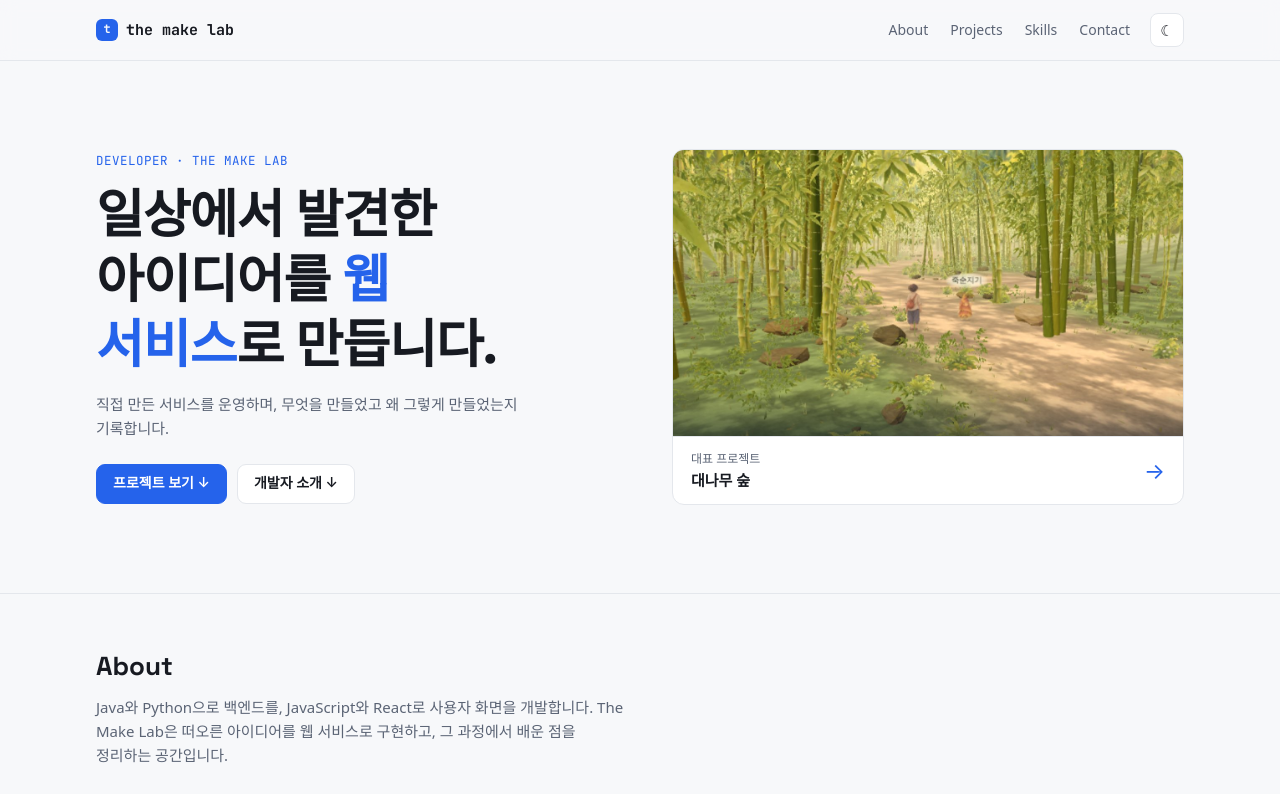
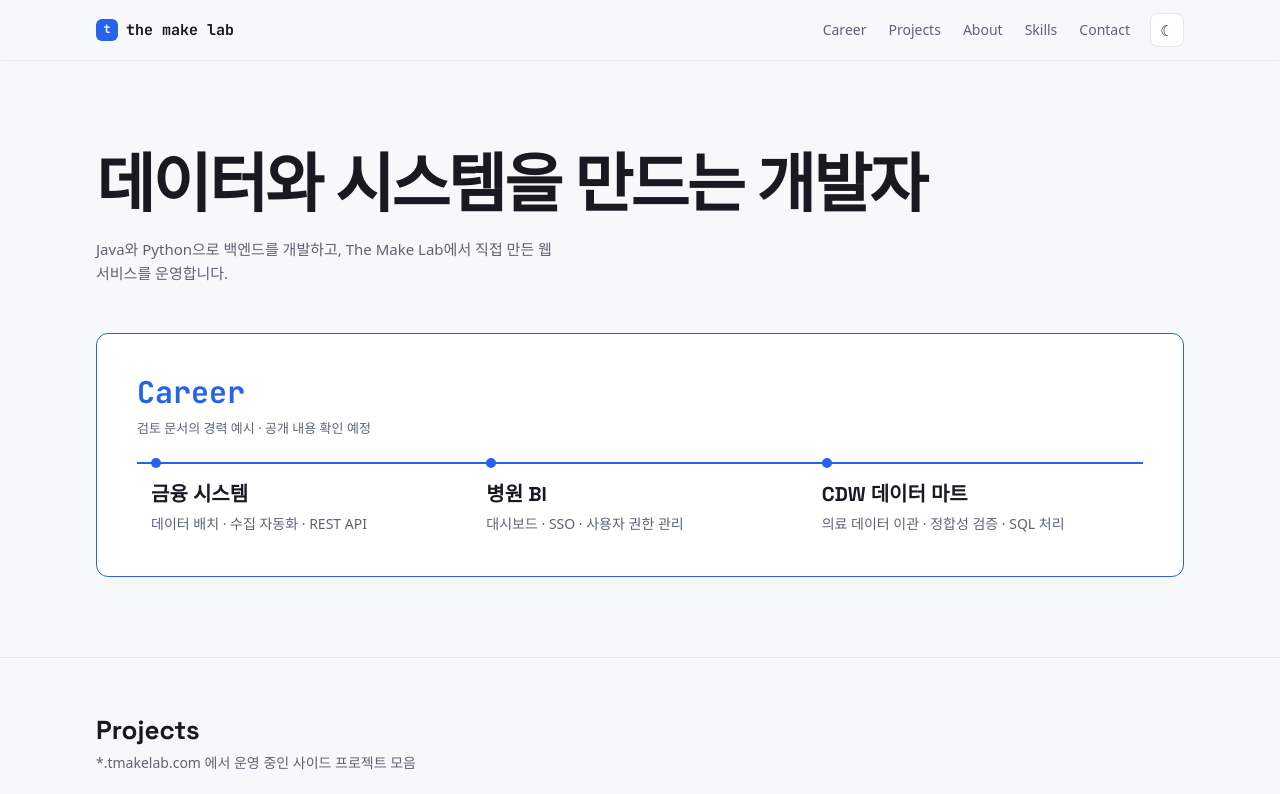
Before and after one commit to odang3/tmakelab-home, a React (Vite) app: page / in a window 1280 px wide. Shown: the top 794 px of the page. Built offline with nearby package versions, Linux system fonts and the light colour scheme; a web font is replaced by a local one.

Commit message:
feat: preview career-first portfolio design B

```diff
--- /dev/null
+++ b/src/components/Career.tsx
@@ -0,0 +1,24 @@
+const careerPreview = [
+  { area: '금융 시스템', focus: '데이터 배치 · 수집 자동화 · REST API' },
+  { area: '병원 BI', focus: '대시보드 · SSO · 사용자 권한 관리' },
+  { area: 'CDW 데이터 마트', focus: '의료 데이터 이관 · 정합성 검증 · SQL 처리' },
+];
+
+export default function Career() {
+  return (
+    <section id="career" className="container" aria-labelledby="career-title">
+      <div className="career">
+        <h2 id="career-title">Career</h2>
+        <p className="career__note">검토 문서의 경력 예시 · 공개 내용 확인 예정</p>
+        <ol className="career__timeline">
+          {careerPreview.map(({ area, focus }) => (
+            <li key={area}>
+              <h3>{area}</h3>
+              <p>{focus}</p>
+            </li>
+          ))}
+        </ol>
+      </div>
+    </section>
+  );
+}
--- a/src/components/Header.tsx
+++ b/src/components/Header.tsx
@@ -4,8 +4,9 @@ import ThemeToggle from './ThemeToggle';
 import { profile } from '../data/profile';
 
 const links = [
+  { id: 'career', label: 'Career' },
+  { id: 'projects', label: 'Projects' },
   { id: 'about', label: 'About' },
-  { id: 'projects', label: 'Projects' },
   { id: 'skills', label: 'Skills' },
   { id: 'contact', label: 'Contact' },
 ];
--- a/src/components/Hero.tsx
+++ b/src/components/Hero.tsx
@@ -1,35 +1,10 @@
-import { Link } from 'react-router-dom';
 import { profile } from '../data/profile';
-import { projects } from '../data/projects';
-import ProjectThumb from './ProjectThumb';
 
 export default function Hero() {
-  const [a, b, c] = profile.headline;
-  const featured = projects.find((project) => project.featured);
-
   return (
-    <section className={featured ? 'container hero hero--featured' : 'container hero'}>
-      <div className="hero__intro">
-        <div className="eyebrow">{profile.eyebrow}</div>
-        <h1>{a}{' '}<em>{b}</em>{c}</h1>
-        <p>{profile.intro}</p>
-        <div className="ctas">
-          <a className="btn btn--primary" href="#projects">프로젝트 보기 ↓</a>
-          <a className="btn" href="#about">개발자 소개 ↓</a>
-        </div>
-      </div>
-      {featured && (
-        <Link className="hero__project" to={`/projects/${featured.slug}`}>
-          <div className="thumb"><ProjectThumb project={featured} loading="eager" /></div>
-          <div className="hero__caption">
-            <div>
-              <span className="hero__caption-label">대표 프로젝트</span>
-              <strong>{featured.name}</strong>
-            </div>
-            <span aria-hidden="true">→</span>
-          </div>
-        </Link>
-      )}
+    <section className="container hero" aria-labelledby="hero-title">
+      <h1 id="hero-title">{profile.headline}</h1>
+      <p>{profile.intro}</p>
     </section>
   );
 }
--- a/src/components/ProjectThumb.tsx
+++ b/src/components/ProjectThumb.tsx
@@ -7,15 +7,9 @@ function hash(s: string) {
   return h;
 }
 
-export default function ProjectThumb({
-  project,
-  loading = 'lazy',
-}: {
-  project: Project;
-  loading?: 'eager' | 'lazy';
-}) {
+export default function ProjectThumb({ project }: { project: Project }) {
   if (project.thumbnail) {
-    return <img src={project.thumbnail} alt={`${project.name} 화면`} loading={loading} width={640} height={360} />;
+    return <img src={project.thumbnail} alt={`${project.name} 화면`} loading="lazy" width={640} height={360} />;
   }
   const h = hash(project.slug);
   const hue = h % 360;
--- a/src/data/profile.ts
+++ b/src/data/profile.ts
@@ -2,10 +2,9 @@
 export const profile = {
   siteUrl: 'https://tmakelab.com',
   brand: 'the make lab',
-  eyebrow: 'DEVELOPER · THE MAKE LAB',
-  headline: ['일상에서 발견한 아이디어를', '웹 서비스', '로 만듭니다.'] as const,
+  headline: '데이터와 시스템을 만드는 개발자',
   intro:
-    '직접 만든 서비스를 운영하며, 무엇을 만들었고 왜 그렇게 만들었는지 기록합니다.',
+    'Java와 Python으로 백엔드를 개발하고, The Make Lab에서 직접 만든 웹 서비스를 운영합니다.',
   about:
     'Java와 Python으로 백엔드를, JavaScript와 React로 사용자 화면을 개발합니다. The Make Lab은 떠오른 아이디어를 웹 서비스로 구현하고, 그 과정에서 배운 점을 정리하는 공간입니다.',
   github: 'https://github.com/odang3',
--- a/src/pages/Home.tsx
+++ b/src/pages/Home.tsx
@@ -1,5 +1,6 @@
 import { useMemo, useState } from 'react';
 import Hero from '../components/Hero';
+import Career from '../components/Career';
 import KpiTiles from '../components/KpiTiles';
 import Skills from '../components/Skills';
 import Contact from '../components/Contact';
@@ -37,12 +38,7 @@ export default function Home() {
   return (
     <>
       <Hero />
-      <section id="about" className="section">
-        <div className="container about">
-          <h2>About</h2>
-          <p>{profile.about}</p>
-        </div>
-      </section>
+      <Career />
       <section id="projects" className="section">
         <div className="container">
           <h2>Projects</h2>
@@ -57,6 +53,12 @@ export default function Home() {
           <KpiTiles />
         </div>
       </section>
+      <section id="about" className="section">
+        <div className="container about">
+          <h2>About</h2>
+          <p>{profile.about}</p>
+        </div>
+      </section>
       <Skills />
       <Contact />
     </>
--- a/src/styles/global.css
+++ b/src/styles/global.css
@@ -34,20 +34,29 @@ h1, h2, h3 { font-family: var(--f-display); text-wrap: balance; margin: 0; line-
 .btn--primary { background: var(--accent); border-color: var(--accent); color: var(--on-accent); }
 
 /* Hero */
-.hero { padding-block: clamp(44px, 7vw, 88px); }
-.hero--featured { display: grid; grid-template-columns: repeat(2, minmax(0, 1fr)); align-items: center; gap: clamp(24px, 5vw, 64px); }
-.eyebrow { font-family: var(--f-mono); font-size: 12.5px; color: var(--accent); letter-spacing: 0.04em; }
-.hero h1 { font-size: clamp(30px, 5.4vw, 52px); font-weight: 700; letter-spacing: -0.02em; margin: 12px 0 14px; max-width: 18ch; }
-.hero h1 em { font-style: normal; color: var(--accent); }
-.hero p { color: var(--muted); max-width: 58ch; margin: 0; }
+.hero { padding-block: clamp(36px, 7vw, 84px) clamp(24px, 4vw, 48px); }
+.hero h1 { font-size: clamp(32px, 6vw, 64px); letter-spacing: -0.04em; }
+.hero p { color: var(--muted); max-width: 58ch; margin: 12px 0 0; }
 .ctas { display: flex; gap: 10px; flex-wrap: wrap; margin-top: 24px; }
-.hero__project { display: block; overflow: hidden; border: 1px solid var(--border); border-radius: var(--radius); background: var(--surface); text-decoration: none; }
-.hero__project:hover { border-color: var(--accent); }
-.hero__caption { display: flex; align-items: center; justify-content: space-between; gap: 12px; padding: 12px 18px; }
-.hero__caption-label { display: block; color: var(--muted); font-size: 12px; }
-.hero__caption > span { color: var(--accent); font-size: 22px; }
-@media (max-width: 760px) { .hero--featured { grid-template-columns: 1fr; } }
-.kpis { display: grid; grid-template-columns: repeat(3, 1fr); gap: 12px; margin-top: 40px; }
+
+/* Career */
+#career { margin-bottom: clamp(40px, 7vw, 80px); }
+.career { padding: clamp(20px, 4vw, 40px); border: 1px solid var(--accent); border-radius: var(--radius); background: var(--surface); }
+.career h2 { color: var(--accent); font-family: var(--f-mono); font-size: clamp(22px, 3vw, 30px); }
+.career__note { color: var(--muted); font-size: 13px; margin: 6px 0 24px; }
+.career__timeline { display: grid; grid-template-columns: repeat(3, minmax(0, 1fr)); list-style: none; margin: 0; padding: 0; }
+.career__timeline li { position: relative; border-top: 2px solid var(--accent); padding: 18px 14px 0; }
+.career__timeline li::before { content: ''; position: absolute; top: -6px; left: 14px; width: 10px; height: 10px; border-radius: 50%; background: var(--accent); }
+.career__timeline h3 { font-size: clamp(16px, 2vw, 20px); }
+.career__timeline p { margin: 6px 0 0; color: var(--muted); font-size: 14px; }
+@media (max-width: 640px) {
+  .career__timeline { grid-template-columns: 1fr; }
+  .career__timeline li { border-top: 0; border-left: 2px solid var(--accent); padding: 0 0 20px 16px; }
+  .career__timeline li:last-child { padding-bottom: 0; }
+  .career__timeline li::before { top: 5px; left: -6px; }
+}
+
+.kpis { display: grid; grid-template-columns: repeat(3, minmax(0, 1fr)); gap: 12px; margin-top: 40px; }
 @media (max-width: 480px) { .kpi { padding: 12px; } .kpi__v { font-size: 22px; } }
 .kpi { border: 1px solid var(--border); border-radius: var(--radius); padding: 14px 16px; background: var(--surface); }
 .kpi__l { font-size: 12.5px; color: var(--muted); }
```
